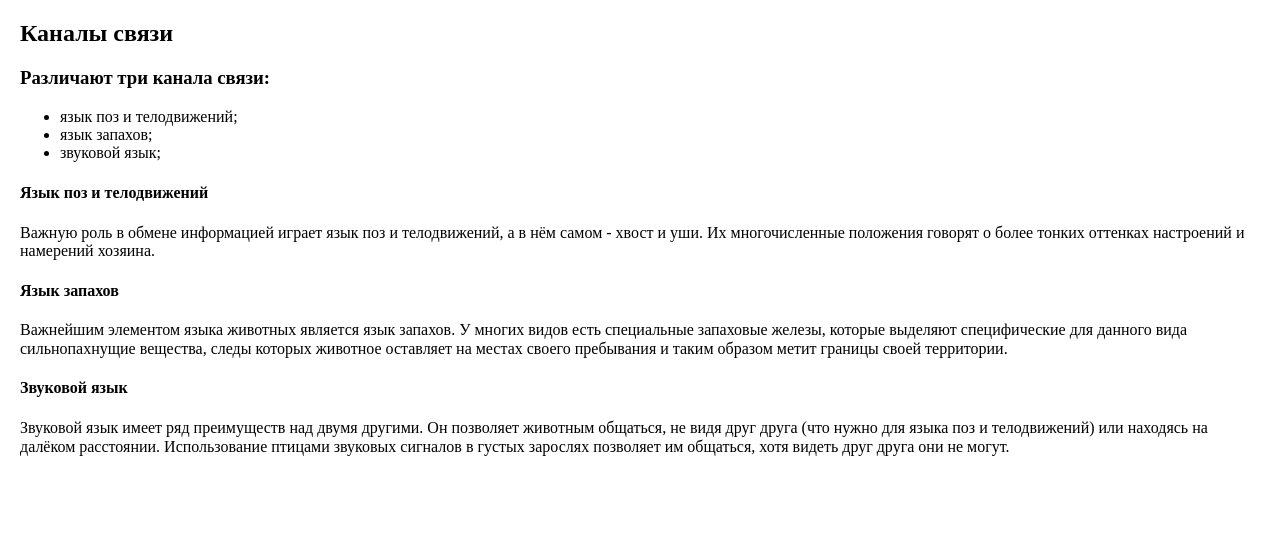
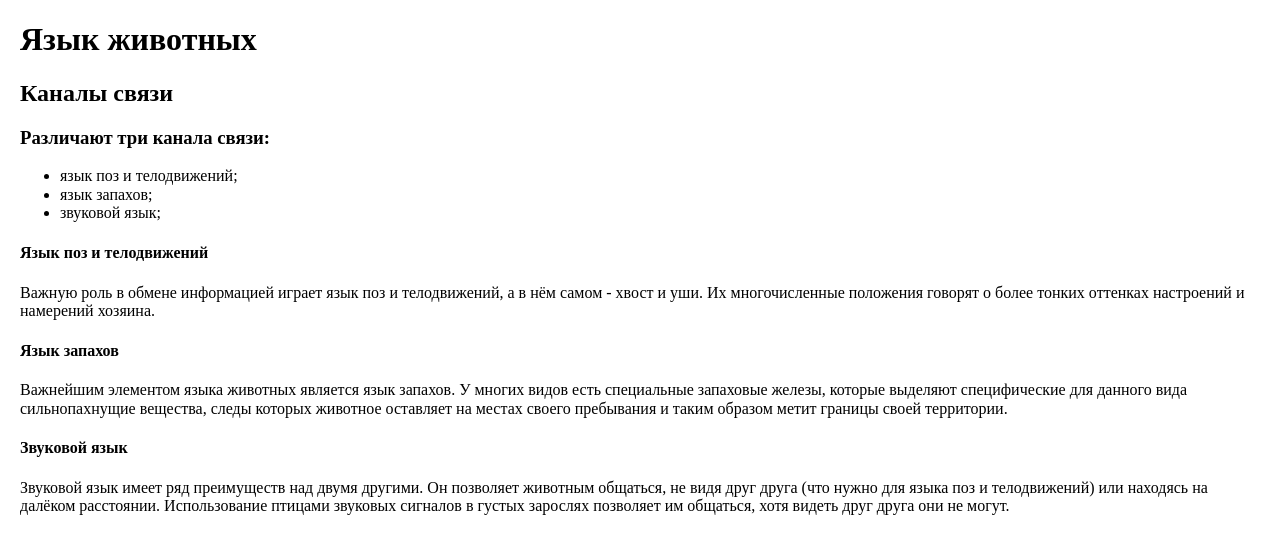
Before and after one commit to VadimPeshko/home_tasks, a plain HTML site: page HW2/index.html in a window 1280 px wide. Drawn offline with Linux system fonts and the light colour scheme.

Commit message:
Created index.html and tagged text

```diff
--- a/HW2/index.html
+++ b/HW2/index.html
@@ -10,7 +10,7 @@
 <body>
     <section class="section-outer">
         <div class="section-inner">
-
+            <h1>Язык животных</h1>
             <h2>Каналы связи</h2>
             <h3>Различают три канала связи:</h3>
             <ul>
```
